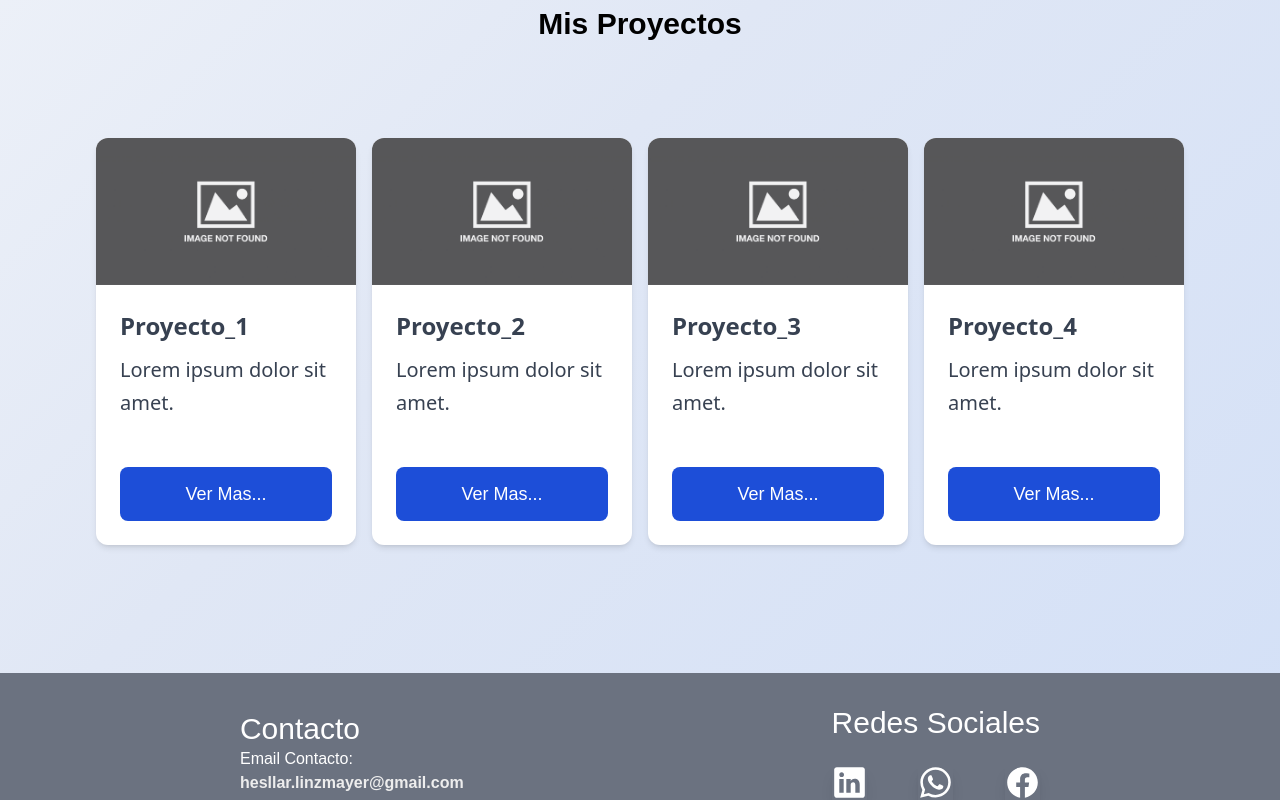
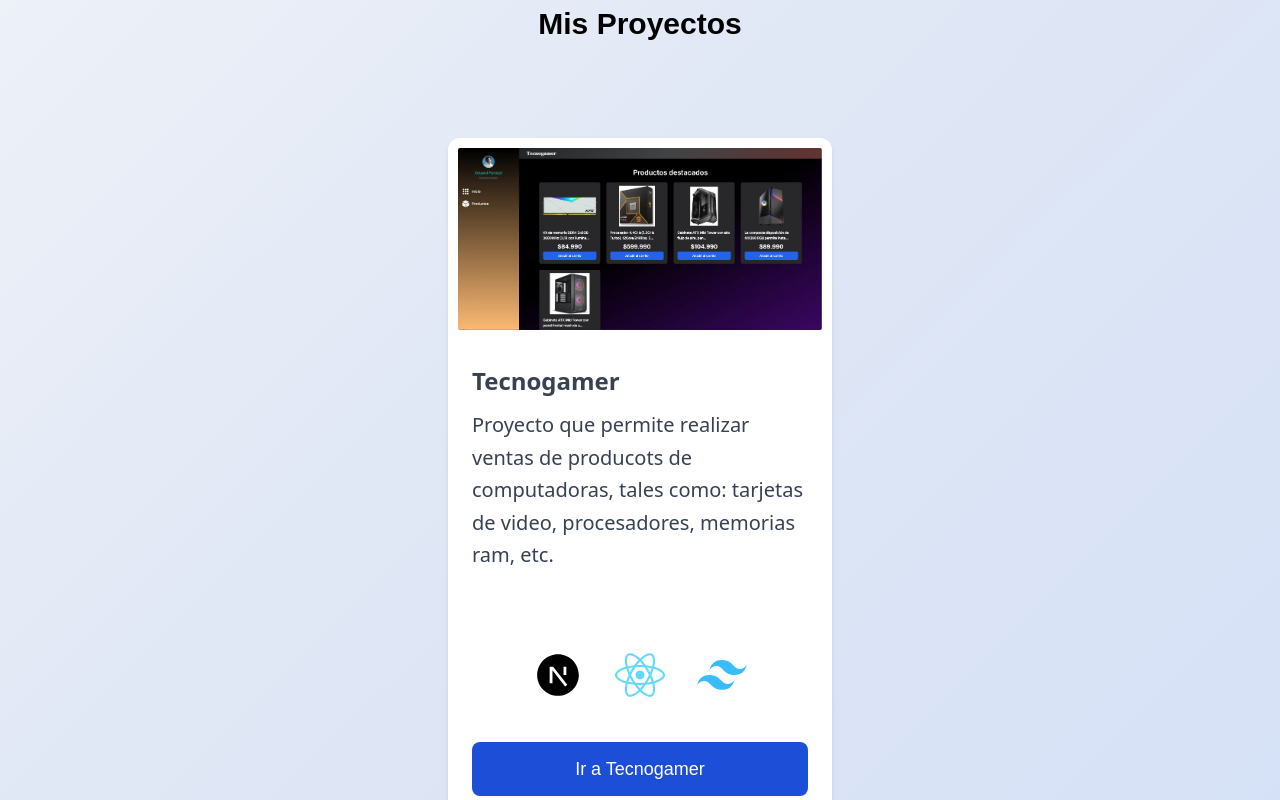
Before and after one commit to Hesllar/mi-blog, a Next.js app: page / in a window 1280 px wide. Shown: the part 580-1380 px from the top of the page. Built offline with nearby package versions, Linux system fonts and the light colour scheme.

Commit message:
se añade imagen de proyecto, además se modifica la tarjeta de proyectos

```diff
--- a/src/app/page.tsx
+++ b/src/app/page.tsx
@@ -1,31 +1,15 @@
 import { About } from "@/components/about/About";
-import { imageNotFound } from "../../public/index";
+import tecnogamerIMG from "../../public/img/tecnogamer.webp";
 import { MyProyects } from "@/components/proyects/MyProyects";
 
 const proyects = [
   {
-    name: "Proyecto_1",
-    description: "Lorem ipsum dolor sit amet.",
+    name: "Tecnogamer",
+    description:
+      "Proyecto que permite realizar ventas de producots de computadoras, tales como: tarjetas de video, procesadores, memorias ram, etc.",
     isActive: true,
-    image: imageNotFound,
-  },
-  {
-    name: "Proyecto_2",
-    description: "Lorem ipsum dolor sit amet.",
-    isActive: false,
-    image: imageNotFound,
-  },
-  {
-    name: "Proyecto_3",
-    description: "Lorem ipsum dolor sit amet.",
-    isActive: false,
-    image: imageNotFound,
-  },
-  {
-    name: "Proyecto_4",
-    description: "Lorem ipsum dolor sit amet.",
-    isActive: false,
-    image: imageNotFound,
+    image: tecnogamerIMG,
+    url: "https://tecnogamer-front-next.vercel.app/",
   },
 ];
 
--- a/src/app/proyect/[slug]/page.tsx
+++ /dev/null
@@ -1,13 +0,0 @@
-import { notFound } from "next/navigation";
-
-export default function ProyectPage() {
-  if (true) {
-    notFound();
-  }
-
-  return (
-    <div>
-      <h1>Hello Page</h1>
-    </div>
-  );
-}
--- a/src/app/proyect/not-found.tsx
+++ /dev/null
@@ -1,5 +0,0 @@
-import { PageNotFound } from "@/components/ui/not-found/PageNotFound";
-
-export default function NotFoundPage() {
-  return <PageNotFound />;
-}
--- a/src/components/card/CardItem.tsx
+++ b/src/components/card/CardItem.tsx
@@ -1,20 +1,23 @@
 import Image, { StaticImageData } from "next/image";
 import Link from "next/link";
+import { FaReact } from "react-icons/fa";
+import { RiNextjsFill, RiTailwindCssFill } from "react-icons/ri";
 
 interface Props {
   name: string;
   description: string;
+  url: string;
   image: string | StaticImageData;
 }
 
-export const CardItem = ({ description, image, name }: Props) => {
+export const CardItem = ({ description, image, name, url }: Props) => {
   return (
     <div className="max-w-[720px] mx-auto transition ease-in-out hover:-translate-y-1 hover:scale-100 duration-300">
       <div className="relative flex max-w-[24rem] flex-col overflow-hidden rounded-xl bg-white bg-clip-border text-gray-700 shadow-md dark:bg-gradient-dark-dawn">
-        <div className="relative m-0 overflow-hidden text-gray-700 bg-transparent rounded-none shadow-none bg-clip-border">
+        <div className="relative m-0 overflow-hidden text-gray-700 bg-transparent rounded-none shadow-none bg-clip-border p-2">
           <Image
             src={image}
-            className="object-contain"
+            className="object-contain border-2 border-white rounded"
             alt="ui/ux review check"
           />
         </div>
@@ -26,16 +29,40 @@
             {description}
           </p>
         </div>
-        {/* Agregar Boton */}
+        <div className="px-6">
+          <div className="border-dashed border-2 rounded-md border-white p-4">
+            <h4 className="text-white text-xl">Desarrollado en:</h4>
+            <div className="flex gap-8 mt-2 justify-center">
+              <RiNextjsFill
+                size={50}
+                title="Next"
+                className="transition ease-in-out hover:-translate-y-1 hover:scale-110 duration-300 text-black dark:text-white"
+              />
+              <FaReact
+                size={50}
+                color="#61DAFB"
+                title="React"
+                className="transition ease-in-out hover:-translate-y-1 hover:scale-110 duration-300"
+              />
+              <RiTailwindCssFill
+                size={50}
+                color="#38BDF8"
+                title="Tailwind"
+                className="transition ease-in-out hover:-translate-y-1 hover:scale-110 duration-300"
+              />
+            </div>
+          </div>
+        </div>
         <div className="flex p-6 justify-center">
           <Link
-            href={`/proyect/${name}`}
+            href={url}
             className="
             w-full py-3 px-4 items-center text-center gap-x-2 text-lg
             text-white font-medium rounded-lg border border-transparent bg-blue-700
             dark:bg-white dark:text-black"
+            target="_blank"
           >
-            Ver Mas...
+            {`Ir a ${name}`}
           </Link>
         </div>
       </div>
--- a/src/components/card/Cards.tsx
+++ b/src/components/card/Cards.tsx
@@ -4,6 +4,7 @@
 interface Proyect {
   name: string;
   description: string;
+  url: string;
   isActive: boolean;
   image: string | StaticImageData;
 }
@@ -14,7 +15,7 @@
 
 export const Cards = ({ proyects }: Props) => {
   return (
-    <div className=" w-full grid grid-cols-1 md:grid-cols-2 lg:grid-cols-3 xl:grid-cols-4 fade-in gap-4">
+    <div className=" w-full grid grid-cols-1 fade-in gap-4">
       {proyects.map((proyect) => (
         <CardItem key={proyect.name} {...proyect} />
       ))}
--- a/src/components/nav/Nav.tsx
+++ b/src/components/nav/Nav.tsx
@@ -32,7 +32,7 @@
         <div className="flex flex-wrap justify-between items-center w-full">
           <Link href="/" className="flex items-center">
             {/* <Image src='/Logo.png' height={500} width={500} className="mr-3 size-11 " alt="Icon" /> */}
-            <h1 className="block self-center text-xl font-serif font-normal whitespace-nowrap text-white">
+            <h1 className="block self-center text-2xl font-serif font-bold whitespace-nowrap text-white">
               Hesllar Linzmayer
             </h1>
           </Link>
```
Also changed, not shown: public/img/tecnogamer.webp (added).
